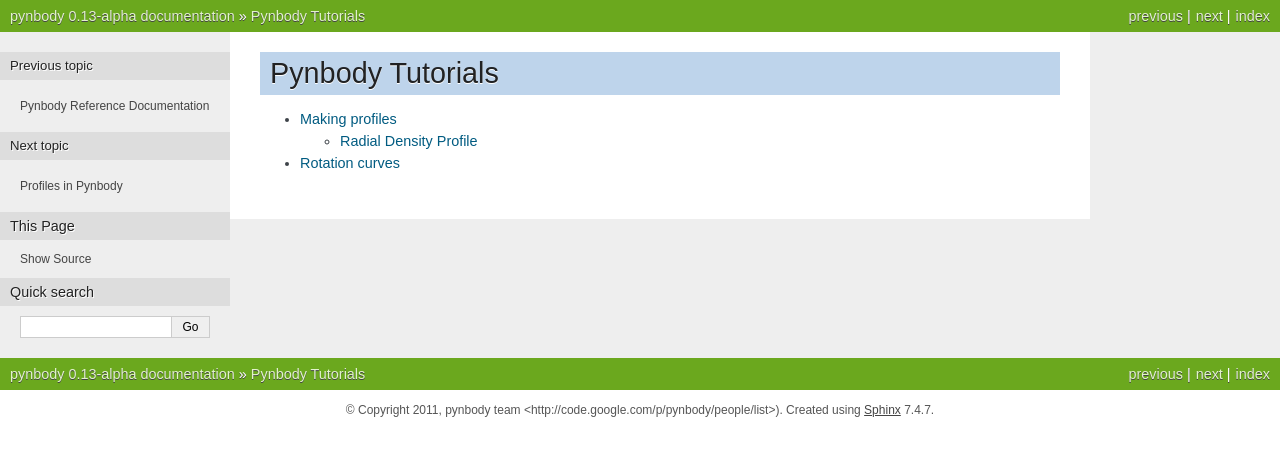
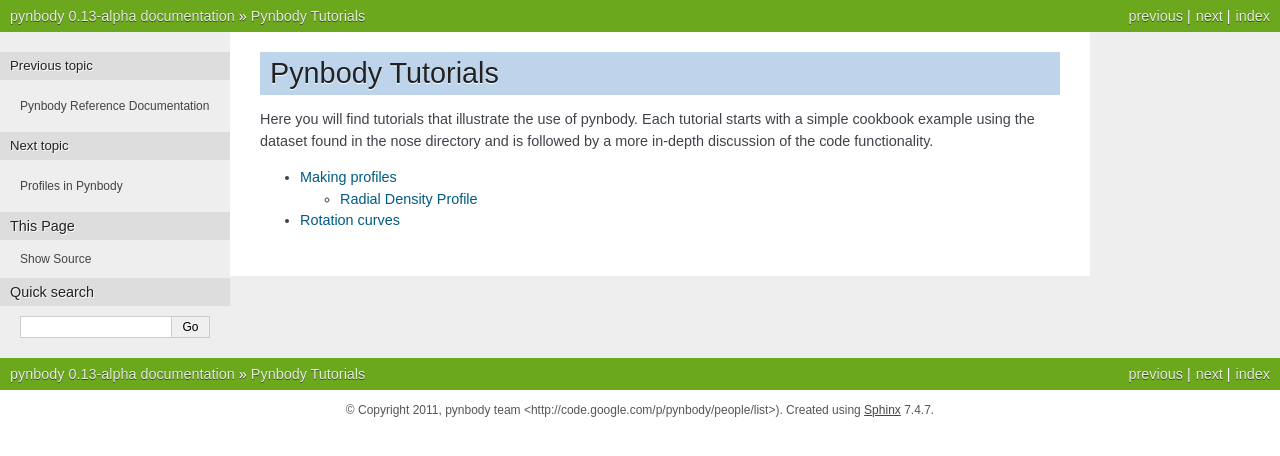
Before and after one commit to pynbody/pynbody, a Sphinx documentation site: the page built from docs/tutorials/tutorials.rst, in a window 1280 px wide. Shown: the top 456 px of the page. Built offline with Sphinx 7.4.7, drawn with Linux system fonts in a browser that asks for light colours; formulas are drawn with MathJax 3; pages that are not in the unit, such as notebooks, are missing from menus.

Commit message:
tutorials updated

```diff
--- a/docs/tutorials/tutorials.rst
+++ b/docs/tutorials/tutorials.rst
@@ -4,8 +4,14 @@
 Pynbody Tutorials
 =================
 
-.. toctree::
-   :maxdepth: 2
+Here you will find tutorials that illustrate the use of pynbody. Each
+tutorial starts with a simple cookbook example using the dataset found
+in the nose directory and is followed by a more in-depth discussion of
+the code functionality.
+
+
+
+.. toctree:: :maxdepth: 2
 
    Making profiles <profile>
    Rotation curves <rotation_curve>
```
